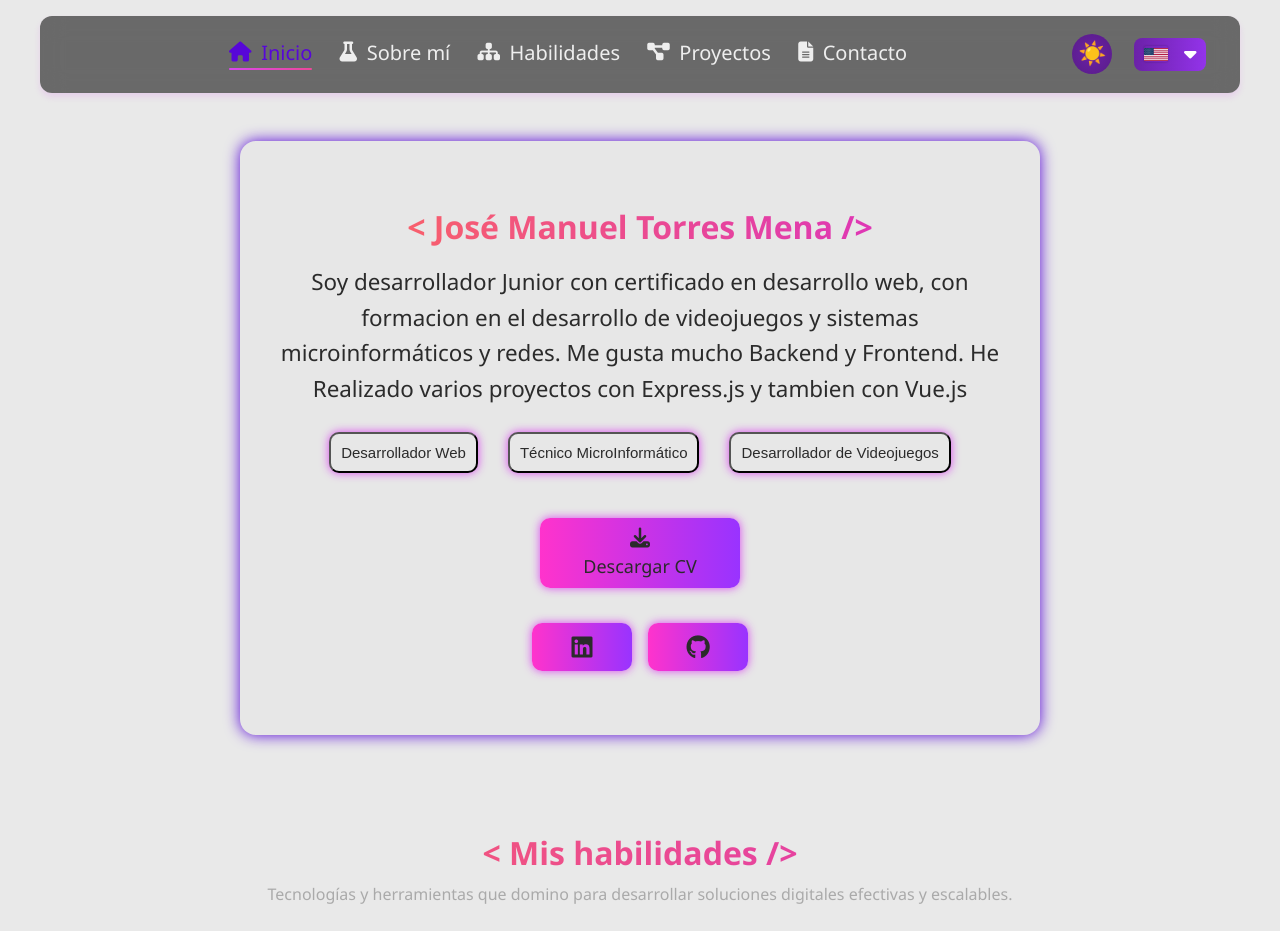
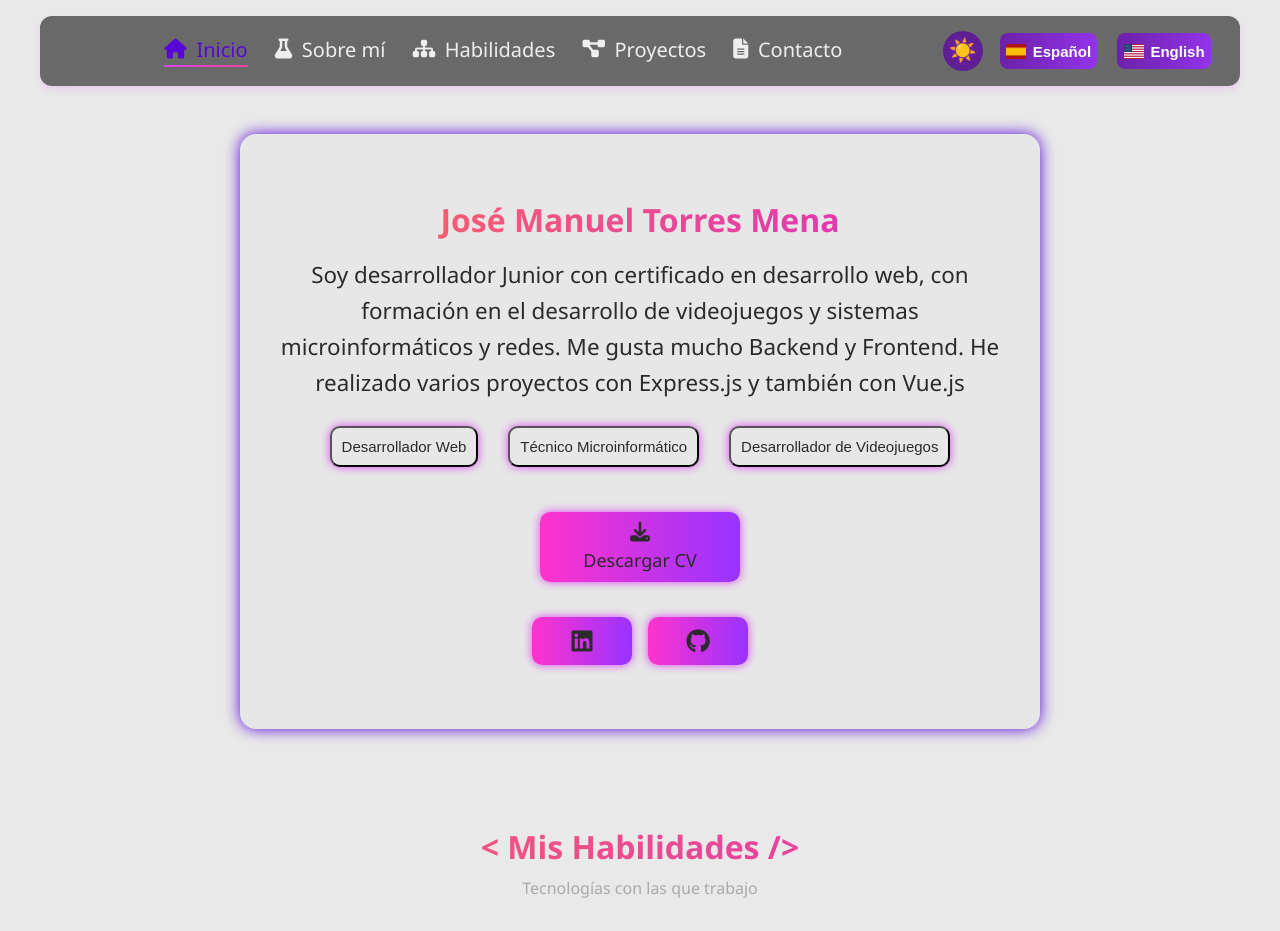
Before and after one commit to josemanueltm/projects-practices-JM, a Vue app in the folder JM-my-portfolio/: page / in a window 1280 px wide. Shown: the top 931 px of the page. Built offline with nearby package versions, Linux system fonts and the light colour scheme.

Commit message:
Todo ingles and styles

```diff
--- a/JM-my-portfolio/src/assets/main.scss
+++ b/JM-my-portfolio/src/assets/main.scss
@@ -111,37 +111,6 @@ html {
     width: 40px;
     height: 40px;
     cursor: pointer;
-  }
-
-
-  .language-switch {
-    font-size: 20px;
-    display: flex;
-    align-items: center;
-    background: linear-gradient(to right, #6b21a8, #9333ea);
-    padding: 0.40rem 0.6rem;
-    margin: 10px;
-    border-radius: 0.5rem;
-    color: white;
-    font-weight: bold;
-    cursor: pointer;
-    gap: 1rem;
-  }
-
-  .lang-flag-btn {
-    background: none;
-    border: none;
-    font-size: 1.5rem;
-    cursor: pointer;
-    padding: 0.5rem;
-  }
-
-  .flag-icon {
-    width: 24px;
-    height: 16px;
-    object-fit: contain;
-    border-radius: 2px;
-    box-shadow: 0 0 2px rgba(0, 0, 0, 0.3);
   }
 }
 
--- a/JM-my-portfolio/src/components/About.vue
+++ b/JM-my-portfolio/src/components/About.vue
@@ -1,20 +1,18 @@
 <template>
   <section class="section-block about-container" id="about">
     <h3>
-      < José Manuel Torres Mena />
+      {{ $t('about.title') }}
     </h3>
-    <p>Soy desarrollador Junior con certificado en desarrollo web, con formacion en
-      el desarrollo de videojuegos y sistemas microinformáticos y redes. Me gusta mucho Backend y Frontend. He Realizado
-      varios proyectos con Express.js y tambien con Vue.js</p>
+    <p>{{ $t('about.description') }}</p>
     <div class="button-about-container">
-      <button>Desarrollador Web</button>
-      <button>Técnico MicroInformático</button>
-      <button>Desarrollador de Videojuegos</button>
+      <button>{{ $t('about.webDeveloper') }}</button>
+      <button>{{ $t('about.microcomputerTechnician') }}</button>
+      <button>{{ $t('about.gameDeveloper') }}</button>
     </div>
     <div class="cv-container">
       <a href="/CV-Josemanuel-TorresMena.pdf" class="download-btn" download>
         <i class="fas fa-download"></i>
-        <span> Descargar CV</span>
+        <span>{{ $t('about.downloadCV') }}</span>
       </a>
     </div>
     <div class="social-icons-container">
@@ -22,7 +20,7 @@
         class="social-icons">
         <i class="fab fa-linkedin"></i>
       </a>
-      <a href="https://github.com/josemanueltm/projects-practices-JM" target="_blank" aria-label="GitHun"
+      <a href="https://github.com/josemanueltm/projects-practices-JM" target="_blank" aria-label="GitHub"
         class="social-icons">
         <i class="fab fa-github"></i>
       </a>
--- a/JM-my-portfolio/src/components/Header.vue
+++ b/JM-my-portfolio/src/components/Header.vue
@@ -1,53 +1,52 @@
-<script>
-import switchLang from '@/utils/switchLang'
-import { onMounted } from 'vue'
+<script setup>
+import { ref, onMounted } from 'vue'
 import { useI18n } from 'vue-i18n'
 
-export default {
-  name: 'Navbar',
-  data() {
-    return {
-      active: 'nav.home',
-      isDarkMode: false,
-      links: [
+const { locale } = useI18n()
+
+const isDarkMode = ref(false)
+const active = ref('nav.home')
+
+const links = [
   { name: 'nav.home', href: '#inicio', icon: 'fas fa-home' },
   { name: 'nav.about', href: '#about', icon: 'fas fa-flask' },
   { name: 'nav.skills', href: '#tech', icon: 'fas fa-sitemap' },
   { name: 'nav.projects', href: '#projects', icon: 'fas fa-diagram-project' },
   { name: 'nav.contact', href: '#contact', icon: 'fas fa-file-alt' },
-      ],
+]
+
+const languages = [
+  { value: 'es', label: 'Español', flag: '/flags/es.png' },
+  { value: 'en', label: 'English', flag: '/flags/en.png' },
+]
+
+function setActive(linkName) {
+  active.value = linkName
 }
-  },
-  methods: {
-    setActive(linkName) {
-      this.active = linkName
-    },
-    toggleDarkMode() {
-      this.isDarkMode = !this.isDarkMode
-      localStorage.setItem('darkMode', this.isDarkMode)
 
-      if (this.isDarkMode) {
-        document.body.classList.add('dark-mode')
-      } else {
-        document.body.classList.remove('dark-mode')
+function toggleDarkMode() {
+  isDarkMode.value = !isDarkMode.value
+  localStorage.setItem('darkMode', isDarkMode.value)
+  document.body.classList.toggle('dark-mode', isDarkMode.value)
 }
-    },
-    switchLang() {
-      this.$i18n.locale = this.$i18n.locale === 'es' ? 'en' : 'es'
+
+function changeLang(lang) {
+  locale.value = lang
+  localStorage.setItem('lang', lang)
 }
-  },
-  mounted() {
+
+onMounted(() => {
   const savedMode = localStorage.getItem('darkMode')
   if (savedMode === 'true') {
-      this.isDarkMode = true
+    isDarkMode.value = true
     document.body.classList.add('dark-mode')
-    } else {
-      this.isDarkMode = false
-      document.body.classList.remove('dark-mode')
-    }
-  }
   }
 
+  const savedLang = localStorage.getItem('lang')
+  if (savedLang) {
+    locale.value = savedLang
+  }
+})
 </script>
 
 
@@ -57,7 +56,7 @@ export default {
       <h1 class="logo-name"></h1>
       <ul class="nav-links">
         <li v-for="link in links" :key="link.name">
-          <a :href="link.href" :class="{ active: active === link.name }" @click.provent="setActive(link.name)">
+          <a :href="link.href" :class="{ active: active === link.name }" @click.prvent="setActive(link.name)">
             <i :class="link.icon"></i>
             {{ $t(link.name) }}
           </a>
@@ -67,11 +66,48 @@ export default {
         <button class="dark-mode-btn" @click="toggleDarkMode">
           <p>{{ isDarkMode ? '🌙' : '☀️' }}</p>
         </button>
-        <div class="language-switch">
-          <img :src="currentLang === 'es' ? '/flags/es.png' : '/flags/en.png'" alt="language" class="flag-icon" />
-          <i class="fas fa-caret-down"></i>
+
+        <div class="language-switcher">
+          <button @click="changeLang('es')" class="lang-btn">
+            <img src="/flags/es.png" alt="Español" />
+            Español
+          </button>
+          <button @click="changeLang('en')" class="lang-btn">
+            <img src="/flags/en.png" alt="English" />
+            English
+          </button>
         </div>
       </div>
     </nav>
   </header>
 </template>
+
+
+
+<style scoped>
+.language-switcher {
+  display: flex;
+  gap: 10px;
+}
+
+.lang-btn {
+  font-size: 15px;
+  display: flex;
+  align-items: center;
+  background: linear-gradient(to right, #6b21a8, #9333ea);
+  padding: 0.6rem 0.4rem;
+  margin: 5px;
+  border-radius: 0.5rem;
+  color: white;
+  font-weight: bold;
+  cursor: pointer;
+  gap: 0.1rem;
+  border: none;
+}
+
+.lang-btn img {
+  width: 20px;
+  height: 15px;
+  margin-right: 5px;
+}
+</style>
--- a/JM-my-portfolio/src/components/TechStack.vue
+++ b/JM-my-portfolio/src/components/TechStack.vue
@@ -14,7 +14,8 @@ const selectSkill = (skill) => {
 
 const categories = [
   {
-    name: 'Desarrollo Web',
+    key: 'webDevelopment',
+    name: 'webDevelopment',
     skills: [
       {
         label: 'HTML5',
@@ -74,6 +75,7 @@ const categories = [
     ],
   },
   {
+    key: 'frameworks',
     name: 'Frameworks y Librerías',
     skills: [
       { label: 'Vue Router', icon: 'fa-solid fa-code-branch' },
@@ -81,8 +83,9 @@ const categories = [
     ],
   },
   {
+    key: 'others',
     name: 'Otros',
-    skilss: [
+    skills: [
       { label: 'Git', icon: 'fa-brands fa-git-alt' },
     ],
   },
@@ -97,17 +100,16 @@ onMounted(() => {
 })
 </script>
 
-<template>
+<<template>
   <section class="techstack-section" id="tech">
-    <h3 class="tech-title">&lt; Mis habilidades /&gt;</h3>
-    <p class="tech-subtitle">Tecnologías y herramientas que domino para desarrollar soluciones digitales efectivas y
-      escalables.</p>
+    <h3 class="tech-title">{{ $t('techstack.title') }}</h3>
+    <p class="tech-subtitle">{{ $t('techstack.subtitle') }}</p>
 
     <div class="techstack-wrapper">
       <div class="categories-panel">
         <div class="category" v-for="(cat, index) in categories" :key="index">
           <div class="category-header" @click="toggleCategory(index)">
-            <span>{{ cat.name }}</span>
+            <span>{{ $t(`techstack.categories.${cat.key}`) }}</span>
             <span>{{ openIndex === index ? '▲' : '▼' }}</span>
           </div>
           <div class="category-content" v-show="openIndex === index">
@@ -125,10 +127,13 @@ onMounted(() => {
           <i :class="selectedSkill.icon"></i>
           {{ selectedSkill.label }}
         </h4>
-        <p class="detail-subtitle">Desarrollo Web</p>
-
+        <p class="detail-subtitle">
+          {{ $t('techstack.descriptions.' + selectedSkill.label.toLowerCase().replace('.', '').replace(/\s/g, '')) }}
+        </p>
         <div v-if="selectedSkill.level" class="progress-section">
-          <span class="level-label">{{ selectedSkill.levelLabel }}</span>
+          <span class="level-label">
+            {{ $t('techstack.levels.' + selectedSkill.levelLabel.toLowerCase()) }}
+          </span>
           <span class="level-percent">{{ selectedSkill.level }}%</span>
           <div class="progress-bar">
             <div class="progress-fill" :style="{ width: selectedSkill.level + '%' }"></div>
@@ -136,22 +141,28 @@ onMounted(() => {
         </div>
 
         <div class="detail-block" v-if="selectedSkill.description">
-          <h5>📘 Descripción</h5>
-          <p>{{ selectedSkill.description }}</p>
+          <h5>📘 {{ $t('techstack.labels.description') }}</h5>
+          <p>
+            {{ $t('techstack.descriptions.' + selectedSkill.label.toLowerCase().replace('.', '').replace(/\s/g, '')) }}
+          </p>
         </div>
 
         <div class="detail-block" v-if="selectedSkill.projects?.length">
-          <h5>🔗 Proyectos relacionados</h5>
+          <h5>🔗 {{ $t('techstack.labels.relatedProjects') }}</h5>
           <ul>
             <li v-for="(project, i) in selectedSkill.projects" :key="i">
-              <a :href="project.link" target="_blank">{{ project.name }}</a>
+              <a :href="project.link" target="_blank">
+                {{ $t('techstack.projects.' + selectedSkill.label.toLowerCase().replace('.', '').replace(/\s/g, '')) }}
+              </a>
             </li>
           </ul>
         </div>
 
         <div class="detail-block" v-if="selectedSkill.experience">
-          <h5>💼 Experiencia</h5>
-          <p>{{ selectedSkill.experience }}</p>
+          <h5>💼 {{ $t('techstack.labels.experience') }}</h5>
+          <p>
+            {{ $t('techstack.experiences.' + selectedSkill.label.toLowerCase().replace('.', '').replace(/\s/g, '')) }}
+          </p>
         </div>
       </div>
     </div>
--- a/JM-my-portfolio/src/locales/en.json
+++ b/JM-my-portfolio/src/locales/en.json
@@ -9,5 +9,70 @@
   "darkMode": {
     "light": "☀️",
     "dark": "🌙"
+  },
+  "about": {
+    "title": "José Manuel Torres Mena",
+    "description": "I am a Junior developer with a web development certificate, with training in video game development and microcomputer systems and networks. I really like Backend and Frontend. I have done several projects with Express.js and also with Vue.js.",
+    "webDeveloper": "Web Developer",
+    "microcomputerTechnician": "Microcomputer Technician",
+    "gameDeveloper": "Game Developer",
+    "downloadCV": "Download CV"
+  },
+  "techstack": {
+    "title": "< My Skills />",
+    "subtitle": "Technologies I work with",
+    "categories": {
+      "webDevelopment": "Web Development",
+      "frameworks": "Frameworks and Libraries",
+      "others": "Others"
+    },
+    "levels": {
+      "avanzado": "Advanced",
+      "medio": "Intermediate"
+    },
+    "labels": {
+      "description": "Description",
+      "experience": "Experience",
+      "relatedProjects": "Related Projects"
+    },
+    "descriptions": {
+      "html5": "Certified in Web Development and Learned in Microcomputer Systems Degree",
+      "css3": "Certified in Web Development and Learned in Microcomputer Systems Degree",
+      "javascript": "Certified in Web Development",
+      "vuejs": "Certified in Web Development",
+      "nodejs": "Certified in Web Development",
+      "vuerouter": "Handling dynamic and nested routes with Vue Router.",
+      "axios": "HTTP client for easily consuming REST APIs.",
+      "git": "Version control and collaboration on projects."
+    },
+    "experiences": {
+      "html5": "I started with HTML in 2018, creating small web pages.",
+      "css3": "I started with CSS in 2018, styling small web pages.",
+      "javascript": "I started with JavaScript in 2024, building multiple APIs.",
+      "vuejs": "I started with Vue in 2024, working on a game project.",
+      "nodejs": "I started with Node in 2024, building different projects."
+    },
+    "projects": {
+      "html5": "Personal Portfolio",
+      "css3": "Personal Portfolio",
+      "javascript": "Personal Portfolio",
+      "vuejs": "Personal Portfolio",
+      "nodejs": "Personal Portfolio"
+    }
+  },
+  "contact": {
+    "title": "Contact",
+    "subtitle": "Interested in working together?",
+    "description": "I am available for freelance projects, job opportunities, or simply to talk about web development. Get in touch!",
+    "email": "Email",
+    "location": "Location",
+    "connect": "Connect with me",
+    "sendMessage": "Send me a message",
+    "yourName": "Your name",
+    "yourEmail": "your@email.com",
+    "subject": "Subject of your message",
+    "message": "Write your message here...",
+    "sendButton": "Send message",
+    "errorSendingMessage": "There was an error sending the message."
   }
 }
--- a/JM-my-portfolio/src/locales/es.json
+++ b/JM-my-portfolio/src/locales/es.json
@@ -9,5 +9,76 @@
   "darkMode": {
     "light": "☀️",
     "dark": "🌙"
+  },
+  "about": {
+    "title": "José Manuel Torres Mena",
+    "description": "Soy desarrollador Junior con certificado en desarrollo web, con formación en el desarrollo de videojuegos y sistemas microinformáticos y redes. Me gusta mucho Backend y Frontend. He realizado varios proyectos con Express.js y también con Vue.js",
+    "webDeveloper": "Desarrollador Web",
+    "microcomputerTechnician": "Técnico Microinformático",
+    "gameDeveloper": "Desarrollador de Videojuegos",
+    "downloadCV": "Descargar CV"
+  },
+  "techstack": {
+    "title": "< Mis Habilidades />",
+    "subtitle": "Tecnologías con las que trabajo",
+    "categories": {
+      "webDevelopment": "Desarrollo Web",
+      "frameworks": "Frameworks y Librerías",
+      "others": "Otros"
+    },
+    "levels": {
+      "avanzado": "Avanzado",
+      "medio": "Medio"
+    },
+    "labels": {
+      "description": "Descripción",
+      "experience": "Experiencia",
+      "relatedProjects": "Proyectos relacionados"
+    },
+    "descriptions": {
+      "html5": "Certificado en Desarrollo Web y Aprendido en el Título de Sistema MicroInformáticos",
+      "css3": "Certificado en Desarrollo Web y Aprendido en el Título de Sistema MicroInformáticos",
+      "javascript": "Certificado en Desarrollo Web",
+      "vuejs": "Certificado en Desarrollo Web",
+      "nodejs": "Certificado en Desarrollo Web",
+      "vuerouter": "Manejo de rutas dinámicas y anidadas con Vue Router.",
+      "axios": "Cliente HTTP para consumir APIs REST de forma sencilla.",
+      "git": "Control de versiones y colaboración en proyectos."
+    },
+    "experiences": {
+      "html5": "Comencé con HTML en 2018, haciendo pequeñas paginas web.",
+      "css3": "Comencé con CSS en 2018, añadiendo estilos en pequeñas paginas web.",
+      "javascript": "Comencé con JavaScript en 2024, programando varias API.",
+      "vuejs": "Comencé con Vue en 2024, haciendo un proyecto de juegos.",
+      "nodejs": "Comencé con Node en 2024, haciendo diferentes proyecto.",
+      "vue router": "",
+      "git": "",
+      "axios": ""
+    },
+    "projects": {
+      "html5": "Portfolio Personal",
+      "css3": "Portfolio Personal",
+      "javascript": "Portfolio Personal",
+      "vuejs": "Portfolio Personal",
+      "nodejs": "Portfolio Personal",
+      "vue router": "",
+      "git": "",
+      "axios": ""
+    }
+  },
+  "contact": {
+    "title": "Contacto",
+    "subtitle": "¿Interesado en trabajar juntos?",
+    "description": "Estoy disponible para proyectos freelance, oportunidades de empleo o simplemente para conversar sobre desarrollo web. ¡Contáctame!",
+    "email": "Email",
+    "location": "Ubicación",
+    "connect": "Conéctate conmigo",
+    "sendMessage": "Envíame un mensaje",
+    "yourName": "Tu nombre",
+    "yourEmail": "tu@email.com",
+    "subject": "Asunto de tu mensaje",
+    "message": "Escribe tu mensaje aquí...",
+    "sendButton": "Enviar mensaje",
+    "errorSendingMessage": "Hubo un error al enviar el mensaje."
   }
 }
--- a/JM-my-portfolio/src/main.js
+++ b/JM-my-portfolio/src/main.js
@@ -10,6 +10,7 @@ import en from './locales/en.json'
 
 
 const i18n = createI18n({
+  legacy: false,
   locale: 'es',
   fallbackLocale: 'en',
   messages: { es, en },
```
Also changed, not shown: JM-my-portfolio/src/components/Contact.vue (+19 -20 lines). Lines whose indentation alone changed are shown as unchanged.
